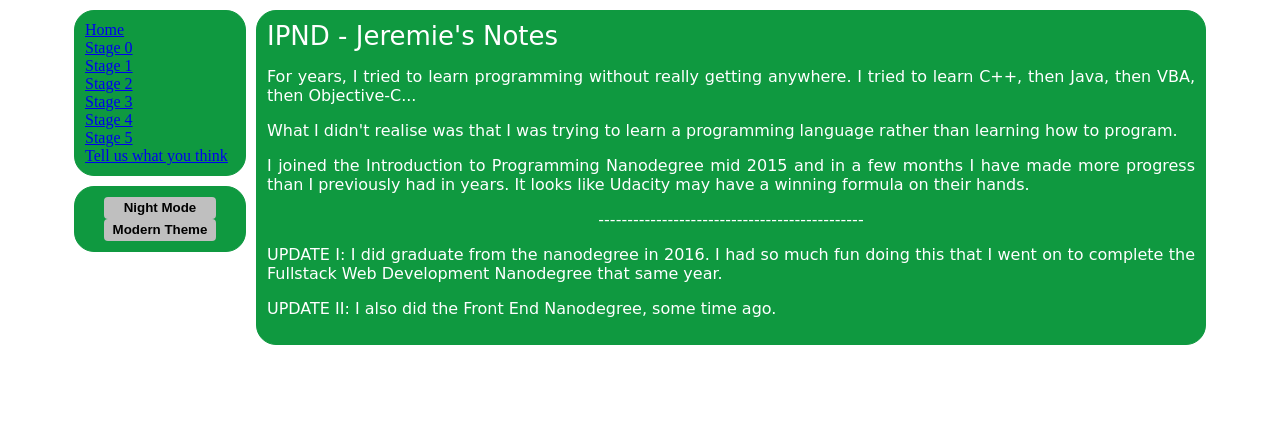
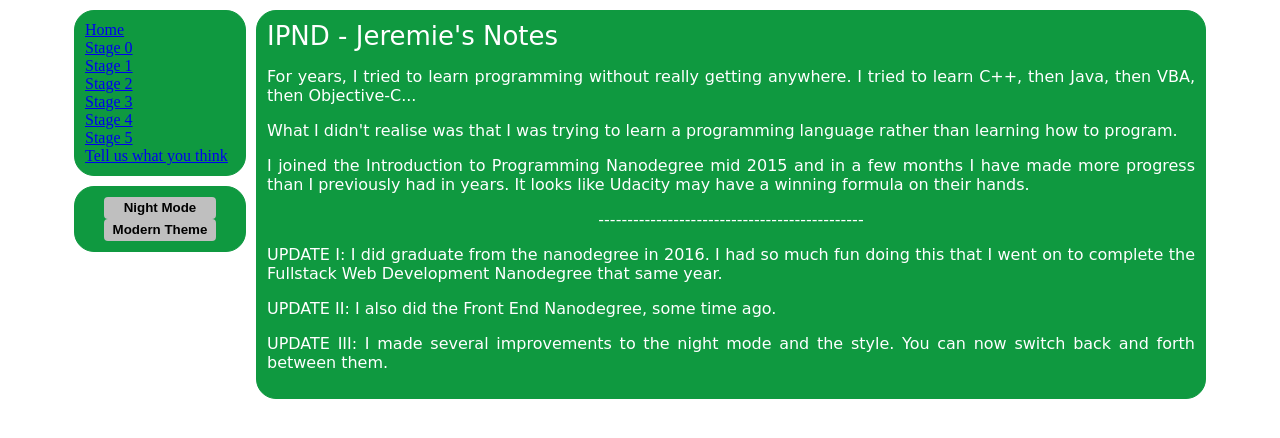
Before and after one commit to jeremief/jeremies-notes, a Flask app: page / in a window 1280 px wide. Shown: the top 438 px of the page. Run offline with Flask 3, Linux system fonts and the light colour scheme.

Commit message:
Feat: adding update III to home page

```diff
--- a/templates/home.html
+++ b/templates/home.html
@@ -19,6 +19,8 @@
 
                 <p>UPDATE II: I also did the Front End Nanodegree, some time ago.</p>
 
+                <p>UPDATE III: I made several improvements to the night mode and the style. You can now switch back and forth between them.</p>
+
             </div>
 
         </div> <!--Closing tag stage-->
```
